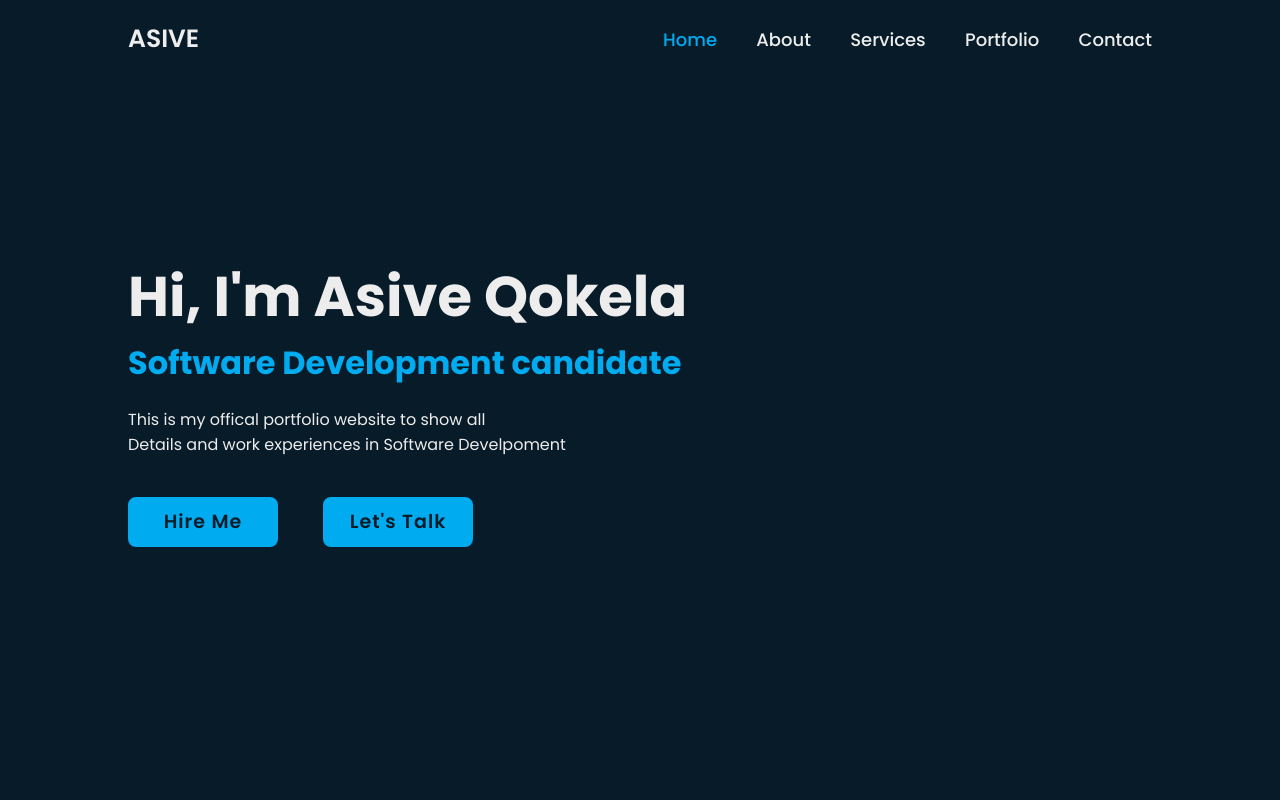
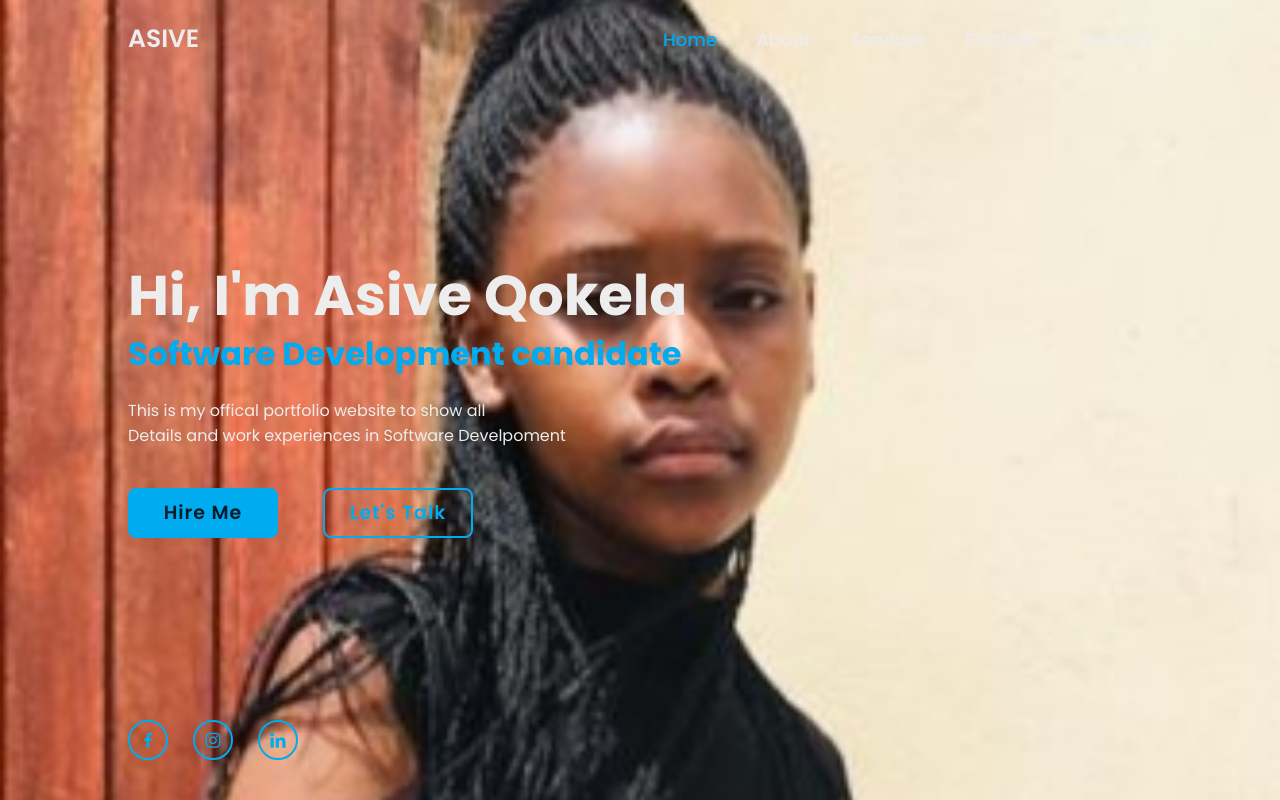
Before and after one commit to asiveqokela/Portfolio, a plain HTML site: page asive/index.html in a window 1280 px wide. Drawn offline with nearby package versions, Linux system fonts and the light colour scheme.

Commit message:
Add files via upload

```diff
--- a/asive/index.html
+++ b/asive/index.html
@@ -7,6 +7,7 @@
     <meta name="viewport" content="width=device-,initial-scale=1.0">
     <title>Personal Portfolio Website HTML CSS Only | Codehal</title>
 <link rel="stylesheet" href="style.css">
+<link href='https://unpkg.com/boxicons@2.1.4/css/boxicons.min.css' rel='stylesheet'>
 </head>
 
 <body>
@@ -33,6 +34,14 @@
     <a href="#">Let's Talk</a>
 </div>
         </div>
+
+        <div class="home-sci">
+            <a href="#"><i class='bx bxl-facebook'></i></a>
+            <a href="#"><i class='bx bxl-instagram'></i></a>
+            <a href="#"><i class='bx bxl-linkedin'></i></a>
+        </div>
+
+        <span class="home-imgHover"></span>
     </section>
 </body>
 </html>
--- a/asive/style.css
+++ b/asive/style.css
@@ -8,7 +8,6 @@
 }
 
 body{
-    background: #081b29;
     color: #ededed;
 }
 
@@ -26,10 +25,23 @@ body{
 }
 
 .logo {
+    position: relative;
     font-size: 25px;
     color: #ededed;
     text-decoration: none;
     font-weight: 600;
+}
+
+.logo::before {
+    content: '';
+    position: #081b29;
+    top: 0;
+    right: 0;
+    width: 100%;
+    height: 100%;
+    background: red;
+    animation: showRight 1s ease forwards;
+    animation-delay: .4s;
 }
 
 .navbar a {
@@ -48,6 +60,9 @@ body{
 
 .home {
     height: 100vh;
+   background: url('home.jpg')no-repeat;
+   background-size: cover;
+   background-position: center;
     display: flex;
     align-items: center;
     padding: 0 10%;
@@ -58,30 +73,84 @@ body{
 }
 
 .home-content h1 {
+    position: relative;
     font-size: 56px;
     font-weight: 700;
+    line-height: 1.2;
+}
+
+.home-content h1::before {
+    content: '';
+    position: #081b29;
+    top: 0;
+    right: 0;
+    width: 100%;
+    height: 100%;
+    background: red;
+    animation: showRight 1s ease forwards;
+    animation-delay: .1s;
 }
 
 .home-content h3 {
+    position: relative;
     font-size: 32px;
     font-weight: 700;
     color: #00abf0;
 }
 
+
+.home-content h3::before {
+    content: '';
+    position: absolute;
+    top: 0;
+    right: 0;
+    width: 100%;
+    height: 100%;
+    background: #081b29;
+    animation: showRight 1s ease forwards;
+    animation-delay: 1.3s;
+}
 .home-content p {
+    position: relative;
     font-size: 16px;
     margin: 20px 0 40px;
 }
 
+.home-content p::before {
+    content: '';
+    position: absolute;
+    top: 0;
+    right: 0;
+    width: 100%;
+    height: 100%;
+    background: #081b29;
+    animation: showRight 1s ease forwards;
+    animation-delay: 1.6s;
+}
+
 .home-content .btn-box {
+    position: relative;
     display: flex;
     justify-content: space-between;
     width: 345px;
     height: 50px;
+}
 
+.home-content .btn-box::before {
+    content: '';
+    position: absolute;
+    top: 0;
+    right: 0;
+    width: 100%;
+    height: 100%;
+    background: #081b29;
+    animation: showRight 1s ease forwards;
+    animation-delay: 1.9s;
+    z-index: 2;
 }
 
 .btn-box a{
+    position: relative;
     display: inline-flex;
     justify-content: center;
     align-items: center;
@@ -95,9 +164,134 @@ body{
     text-decoration: none;
     font-weight: 600;
     letter-spacing: 1px;
+    z-index: 1;
+    overflow: hidden;
+    transition: .5s;
 }
 
-.btn-box a:ntn-child(2) {
+.btn-box a:hover {
+    color: #00abf0;
+}
+
+.btn-box a:nth-child(2) {
     background: transparent;
     color: #00abf0;
 }
+
+.btn-box a:nth-child(2):hover {
+background: #00abf0;
+}
+
+.btn-box a:nth-child(2)::before {
+    background: #00abf0;
+}
+
+.btn-box a::before {
+    content: '';
+    position: absolute;
+    top: 0;
+    left: 0;
+    width: 0;
+    height: 100%;
+    background: #081b29;
+    z-index: -1;
+    transition: .5s;
+}
+
+.btn-box .btn:hover::before {
+    width: 100px;
+}
+
+.home-sci {
+    position: absolute;
+    bottom: 40px;
+    width: 170px;
+    display: flex;
+    justify-content: space-between;
+}
+
+.home-sci::before {
+    content: '';
+    position: absolute;
+    top: 0;
+    right: 0;
+    width: 100%;
+    height: 100%;
+    background: #081b29;
+    animation: showRight 1s ease forwards;
+    animation-delay: 2.5s;
+    z-index: 2;
+}
+
+.home-sci a {
+    position: relative;
+    display: inline-flex;
+    justify-content: center;
+    align-items: center;
+    width: 40px;
+    height: 40px;
+    background: transparent;
+    border: 2px solid #00abf0;
+    border-radius: 50%;
+    font-size: 20px;
+    color: #00abf0;
+    text-decoration: none;
+    z-index: 1;
+    overflow: hidden;
+    transition: .5s;
+}
+
+.home-sci a:hover {
+    color:#081b29
+}
+
+.home-sci a::before {
+    content: '';
+    position: absolute;
+    top: 0;
+    left: 0;
+    width: 0;
+    height: 100%;
+    background: #00abf0;
+    z-index: -1;
+    transition: .5s;
+}
+
+.home-sci a:hover::before {
+width: 100%;
+}
+
+.home-imgHover {
+    position: absolute;
+    top: 0;
+    right: 30px;
+    width: 500px;
+    height: 100%;
+    background: transparent;
+    transition: 3s;
+}
+
+.home-imgHover:hover {
+    background: #081b29;
+    opacity: .8;
+}
+
+.home-imgHover::after {
+    content: '';
+    position: absolute;
+    top: 0;
+    right: 0;
+    width: 120%;
+    height: 100%;
+    background: red;
+    animation: showRight 1s ease forwards;
+    animation-delay: 3s;
+    z-index: 100;
+}
+
+/*KETYFRAMES ANIMATION*/
+@keyframes showRight {
+    100% {
+        width: 0;
+    }
+}
```
Also changed, not shown: asive/home.jpg (added).
